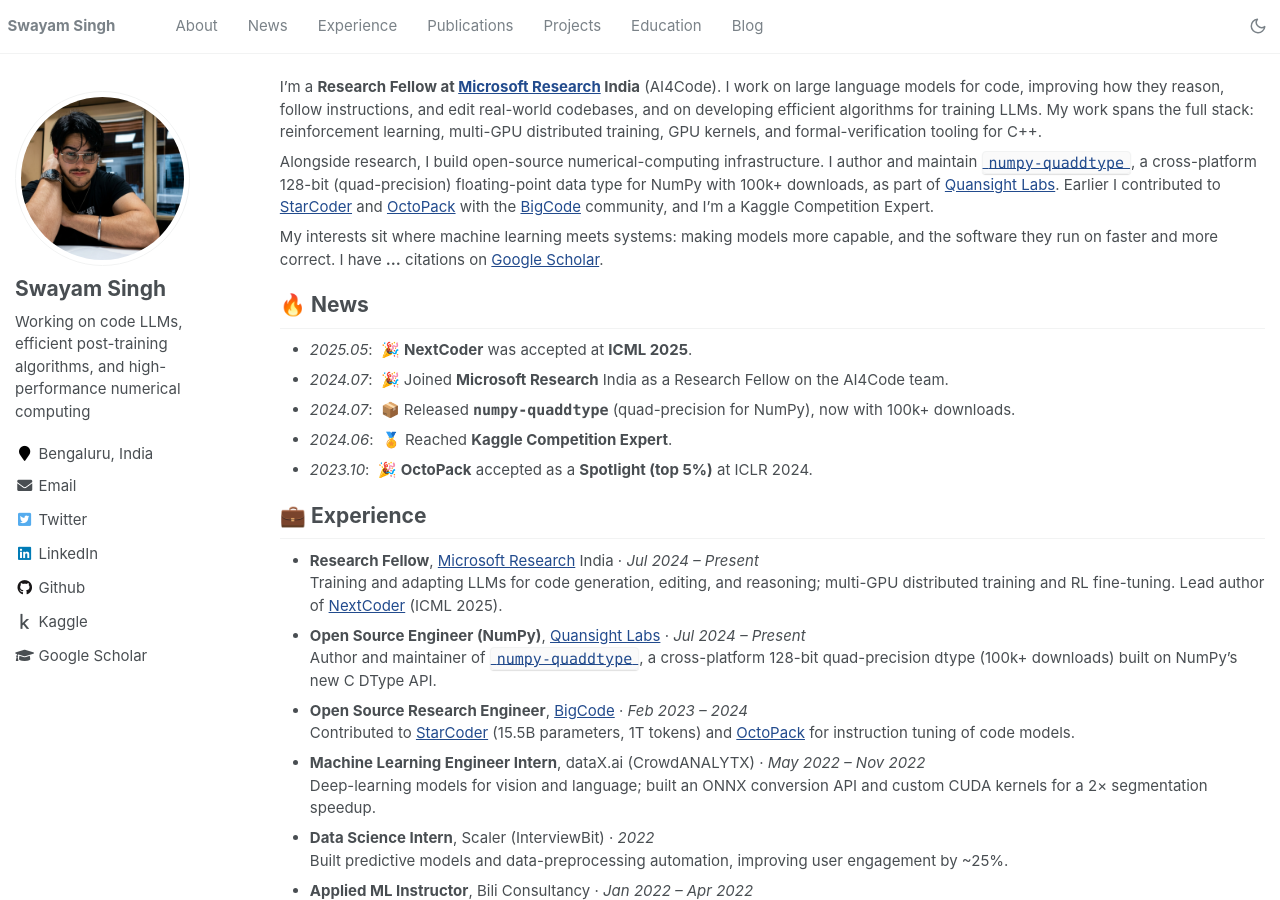
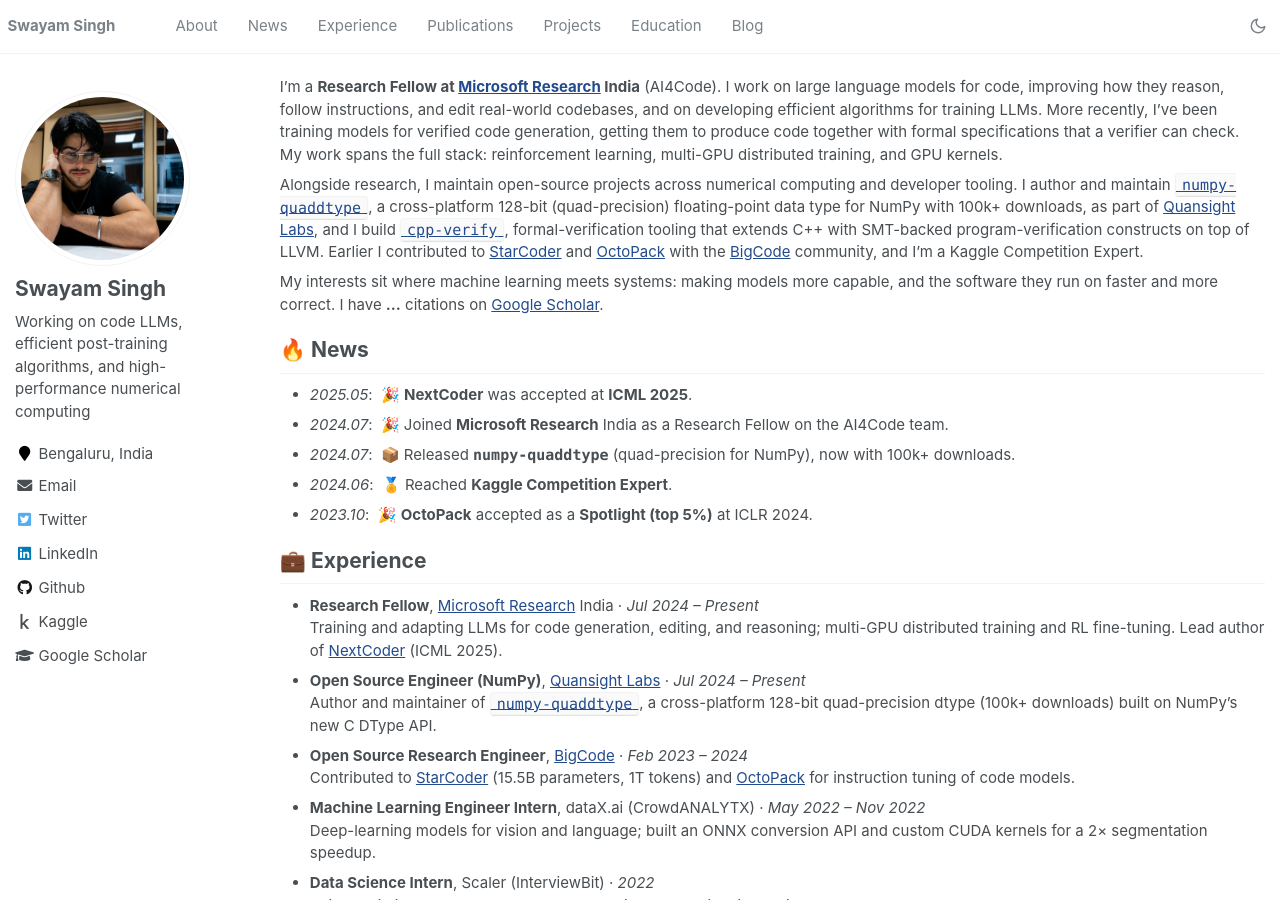
Before and after one commit to SwayamInSync/SwayamInSync.github.io, a Jekyll site: the page built from _pages/about.md, in a window 1280 px wide and 900 px high. Built offline with Jekyll 4.4.1, drawn with Linux system fonts in a browser that asks for light colours; comment, search, counter and statistics services are not loaded.

Commit message:
About: add verified code generation (research) to para 1; move cpp-verify to para 2 with detail
Co-Authored-By: Claude Opus 4.8 (1M context) <noreply@anthropic.com>

```diff
--- a/_pages/about.md
+++ b/_pages/about.md
@@ -10,9 +10,9 @@ redirect_from:
 
 <span class='anchor' id='about-me'></span>
 
-I'm a **Research Fellow at [Microsoft Research](https://www.microsoft.com/en-us/research/lab/microsoft-research-india/) India** (AI4Code). I work on large language models for code, improving how they reason, follow instructions, and edit real-world codebases, and on developing efficient algorithms for training LLMs. My work spans the full stack: reinforcement learning, multi-GPU distributed training, GPU kernels, and formal-verification tooling for C++.
+I'm a **Research Fellow at [Microsoft Research](https://www.microsoft.com/en-us/research/lab/microsoft-research-india/) India** (AI4Code). I work on large language models for code, improving how they reason, follow instructions, and edit real-world codebases, and on developing efficient algorithms for training LLMs. More recently, I've been training models for verified code generation, getting them to produce code together with formal specifications that a verifier can check. My work spans the full stack: reinforcement learning, multi-GPU distributed training, and GPU kernels.
 
-Alongside research, I build open-source numerical-computing infrastructure. I author and maintain [`numpy-quaddtype`](https://github.com/SwayamInSync/numpy-quaddtype), a cross-platform 128-bit (quad-precision) floating-point data type for NumPy with 100k+ downloads, as part of [Quansight Labs](https://labs.quansight.org/). Earlier I contributed to [StarCoder](https://arxiv.org/abs/2305.06161) and [OctoPack](https://arxiv.org/abs/2308.07124) with the [BigCode](https://www.bigcode-project.org/) community, and I'm a Kaggle Competition Expert.
+Alongside research, I maintain open-source projects across numerical computing and developer tooling. I author and maintain [`numpy-quaddtype`](https://github.com/SwayamInSync/numpy-quaddtype), a cross-platform 128-bit (quad-precision) floating-point data type for NumPy with 100k+ downloads, as part of [Quansight Labs](https://labs.quansight.org/), and I build [`cpp-verify`](https://github.com/SwayamInSync/cpp-verify), formal-verification tooling that extends C++ with SMT-backed program-verification constructs on top of LLVM. Earlier I contributed to [StarCoder](https://arxiv.org/abs/2305.06161) and [OctoPack](https://arxiv.org/abs/2308.07124) with the [BigCode](https://www.bigcode-project.org/) community, and I'm a Kaggle Competition Expert.
 
 My interests sit where machine learning meets systems: making models more capable, and the software they run on faster and more correct. I have <strong><span id='total_cit'>...</span></strong> citations on [Google Scholar](https://scholar.google.com/citations?user=clLJfm8AAAAJ). <!-- the count fills in automatically once the Scholar crawler runs on the deployed repo -->
 
```
